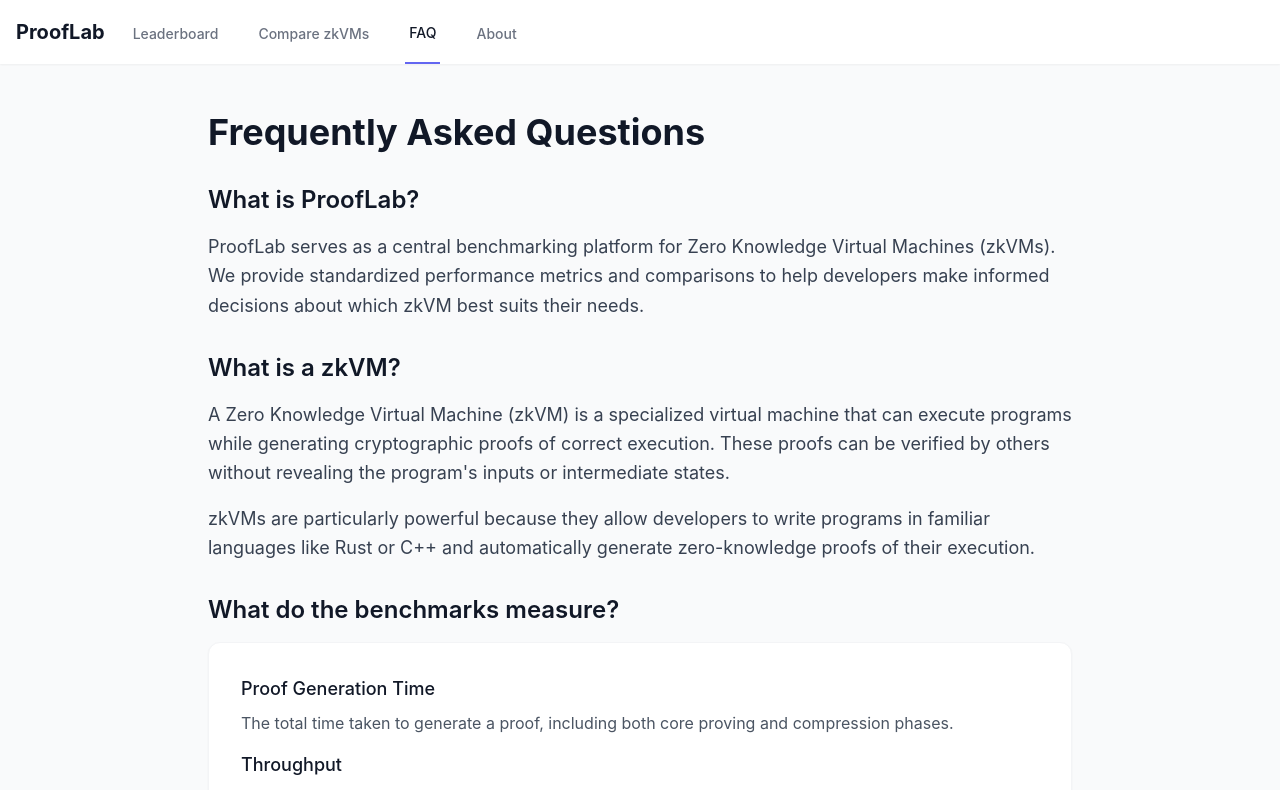
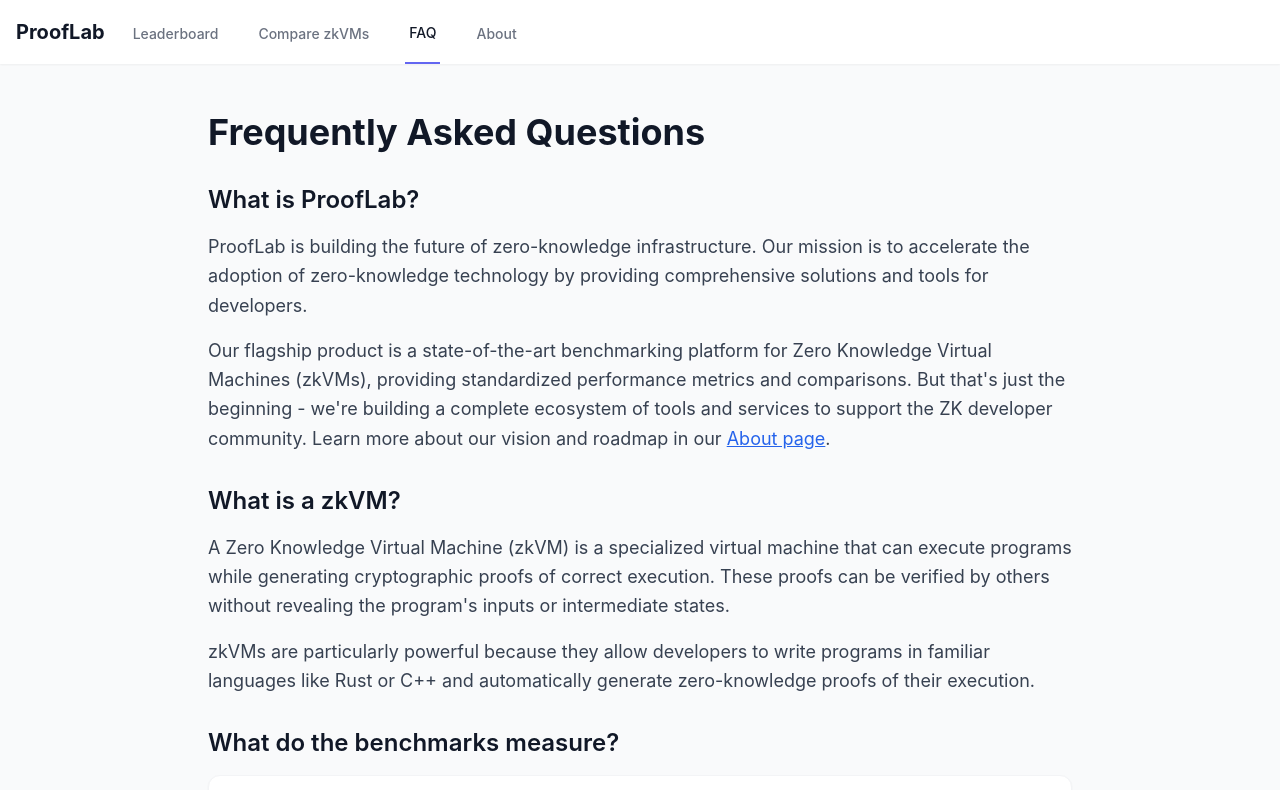
Before and after one commit to ProofLabDev/prooflab-frontend, a React (Create React App) app: page /faq in a window 1280 px wide. Shown: the top 790 px of the page. Built offline with nearby package versions, Linux system fonts and the light colour scheme.

Commit message:
update faq copy

```diff
--- a/src/components/FAQ/FAQ.jsx
+++ b/src/components/FAQ/FAQ.jsx
@@ -1,4 +1,5 @@
 import React from 'react';
+import { Link } from 'react-router-dom';
 
 const FAQ = () => {
   return (
@@ -8,10 +9,19 @@
       <div className="space-y-8">
         <section>
           <h2 className="text-2xl font-semibold text-gray-900 mb-4">What is ProofLab?</h2>
-          <p className="text-lg text-gray-700 leading-relaxed">
-            ProofLab serves as a central benchmarking platform for Zero Knowledge Virtual Machines (zkVMs).
-            We provide standardized performance metrics and comparisons to help developers make informed
-            decisions about which zkVM best suits their needs.
+          <p className="text-lg text-gray-700 leading-relaxed mb-4">
+            ProofLab is building the future of zero-knowledge infrastructure. Our mission is to accelerate
+            the adoption of zero-knowledge technology by providing comprehensive solutions and tools for
+            developers.
+          </p>
+          <p className="text-lg text-gray-700 leading-relaxed mb-4">
+            Our flagship product is a state-of-the-art benchmarking platform for Zero Knowledge Virtual
+            Machines (zkVMs), providing standardized performance metrics and comparisons. But that's just
+            the beginning - we're building a complete ecosystem of tools and services to support the ZK
+            developer community. Learn more about our vision and roadmap in our{' '}
+            <Link to="/about" className="text-blue-600 hover:text-blue-800 underline">
+              About page
+            </Link>.
           </p>
         </section>
 
```
